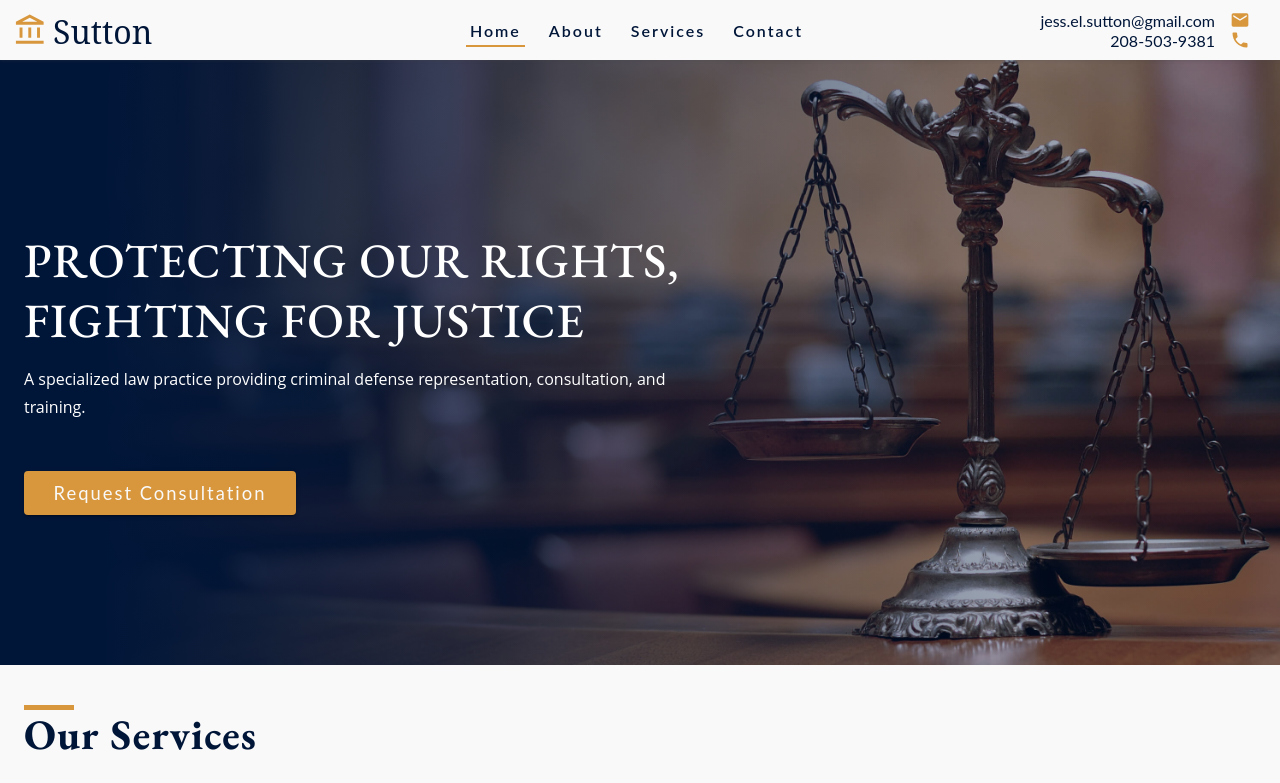
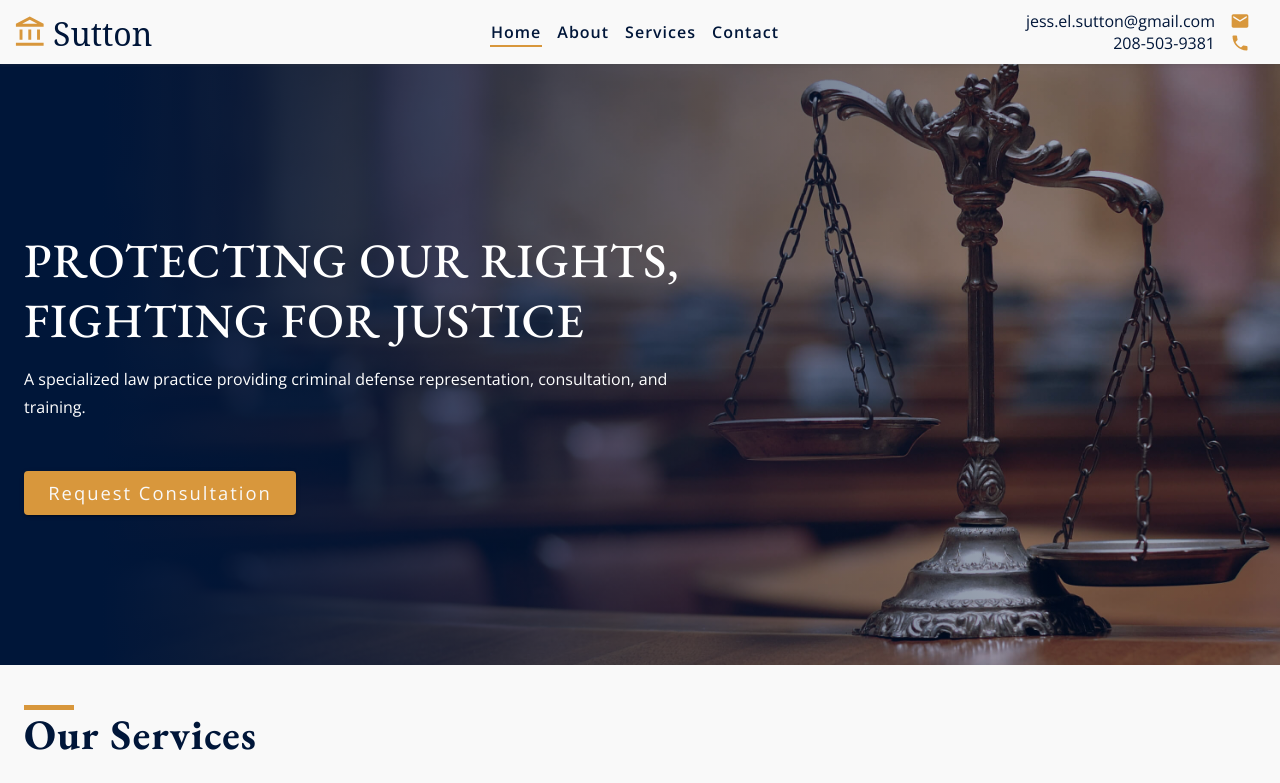
Before and after one commit to pmitch242/jessica-sutton, a React (Create React App) app: page / in a window 1280 px wide. Shown: the top 783 px of the page. Built offline with nearby package versions, Linux system fonts and the light colour scheme.

Commit message:
edited nav-links

```diff
--- a/src/App.css
+++ b/src/App.css
@@ -1,9 +1,10 @@
-@import url('https://fonts.googleapis.com/css2?family=EB+Garamond:wght@400;500;600;700;800&display=swap');
+@import url('https://fonts.googleapis.com/css2?family=EB+Garamond:wght@400;500;600;700;800&family=Open+Sans:wght@300;400;600;700;800&display=swap');
 
 .app{
   overflow-x: hidden;
   background-color: #f9f9f9;
   color: #001639;
+  font-family: "Open Sans", sans-serif;
 }
 
 .h1{
--- a/src/components/Navbar/nav.css
+++ b/src/components/Navbar/nav.css
@@ -15,10 +15,10 @@
 .navbar .navlinks a{
     color: #001639;
     text-decoration: none;
-    margin: auto 10px;
-    padding: 5px 4px;
+    margin: auto 7px;
+    padding: 2px 1px;
     font-weight: 600;
-    letter-spacing: 2px;
+    letter-spacing: 1px;
 }
 
 .navbar .navlinks a:hover{
--- a/src/utils/theme.js
+++ b/src/utils/theme.js
@@ -14,9 +14,9 @@
         },
     },
     typography: {
-        fontFamily: `'Lato', sans-serif`,
+        fontFamily: `'Open Sans', sans-serif`,
         h1: {
-            fontFamily: `'Roboto', sans-serif`,
+            fontFamily: `'EB Garamond', serif`,
             fontWeight: 500,
             textAlign: 'center',
             lineHeight: '40px',
@@ -32,13 +32,13 @@
             }
         },
         h2: {
-            fontFamily: `'Roboto', sans-serif`,
+            fontFamily: `'EB Garamond', serif`,
             fontWeight: 400,
             fontSize: "2rem",
             // color: '#001639'
         },
         h3: {
-            fontFamily: `'Roboto', sans-serif`,
+            fontFamily: `'EB Garamond', serif`,
             fontWeight: 400,
             fontSize: "1.5rem",
 
```
